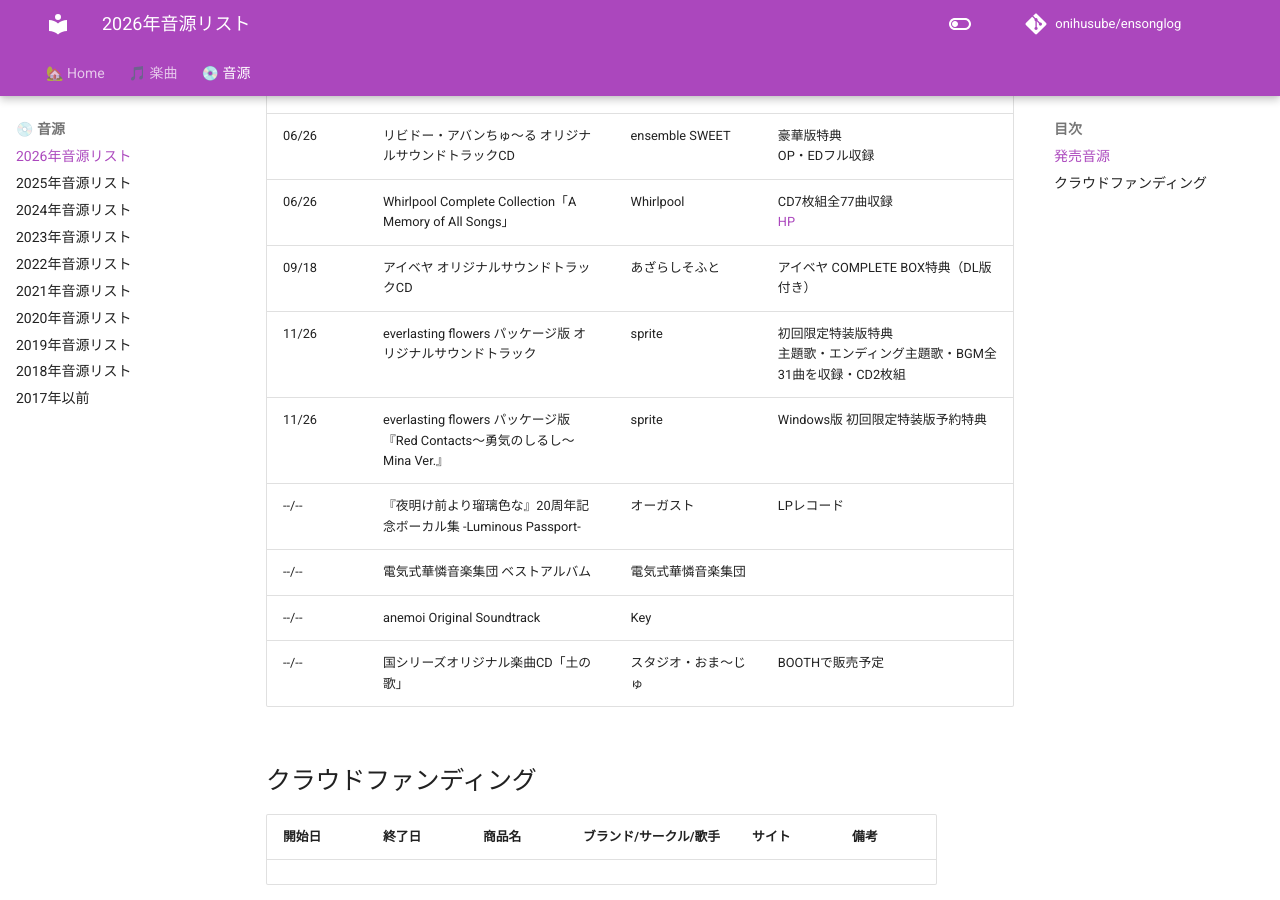
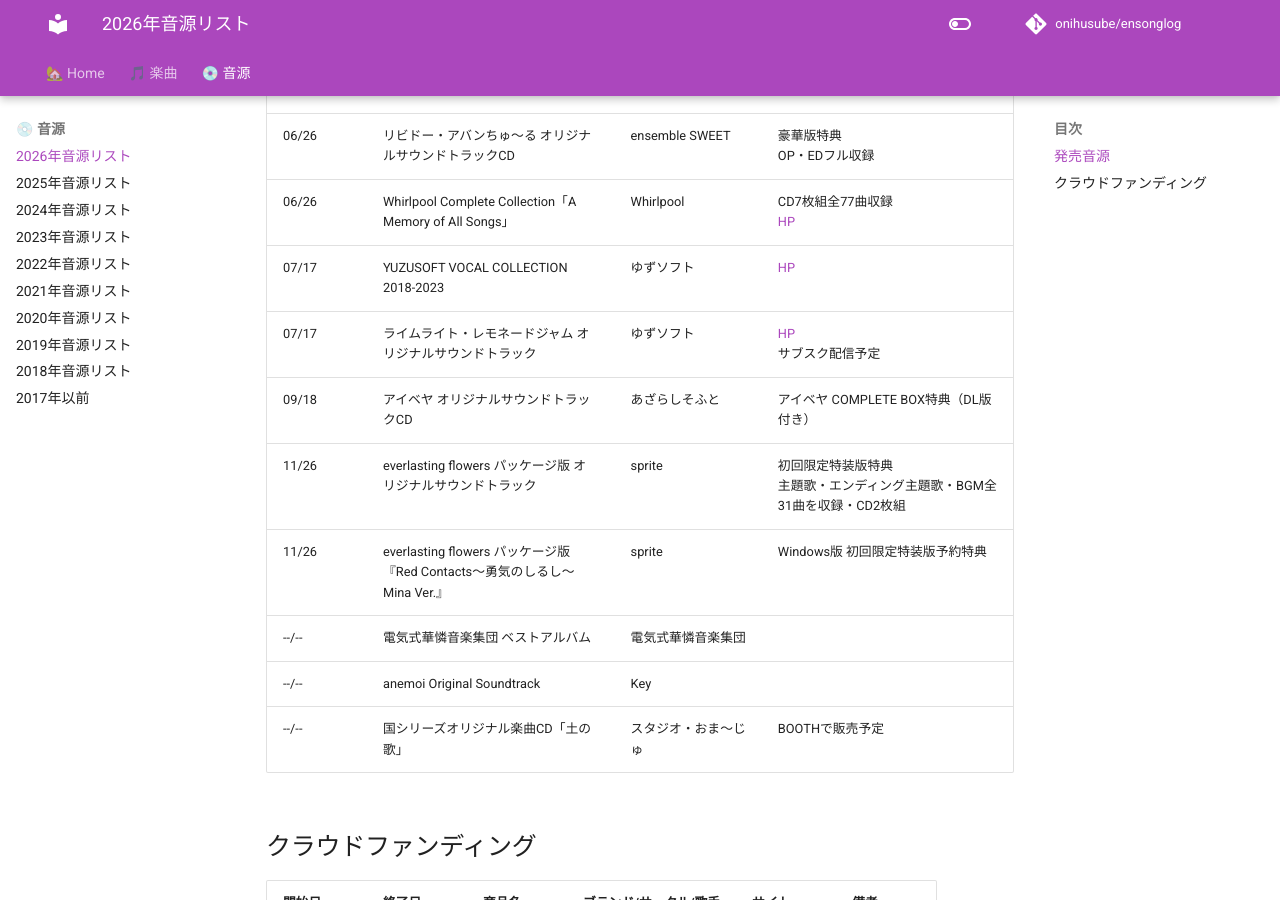
Before and after one commit to onihusube/ensonglog, an MkDocs documentation site: the page built from docs/2026/音源.md, in a window 1280 px wide and 900 px high, scrolled down 6380 px. Built offline with MkDocs 1.6.1 and Material for MkDocs 9.7.7, drawn with Linux system fonts in a browser that asks for light colours; comment, search, counter and statistics services are not loaded.

Commit message:
ゆずソフト関連追加

```diff
--- a/docs/2026/音源.md
+++ b/docs/2026/音源.md
@@ -94,10 +94,11 @@
 | 06/26 | [モザイクの天使 オリジナルサウンドトラック](./音源個別/モザイクの天使オリジナルサウンドトラック.md) | Frill | 豪華版特典 |
 | 06/26 | リビドー・アバンちゅ～る オリジナルサウンドトラックCD | ensemble SWEET | 豪華版特典 </br> OP・EDフル収録 |
 | 06/26 | Whirlpool Complete Collection「A Memory of All Songs」 | Whirlpool | CD7枚組全77曲収録 </br> [HP](https://whirlpool.co.jp/20th/complete_collection.php) |
+| 07/17 | YUZUSOFT VOCAL COLLECTION 2018-2023 | ゆずソフト | [HP](https://www.yuzu-soft.com/lllj_goods2026.html) |
+| 07/17 | ライムライト・レモネードジャム オリジナルサウンドトラック | ゆずソフト | [HP](https://www.yuzu-soft.com/lllj_goods2026.html) </br> サブスク配信予定 |
 | 09/18 | アイベヤ オリジナルサウンドトラックCD | あざらしそふと | アイベヤ COMPLETE BOX特典（DL版付き） |
 | 11/26 | everlasting flowers パッケージ版 オリジナルサウンドトラック | sprite | 初回限定特装版特典 </br> 主題歌・エンディング主題歌・BGM全31曲を収録・CD2枚組 |
 | 11/26 | everlasting flowers パッケージ版 『Red Contacts〜勇気のしるし〜 Mina Ver.』 | sprite | Windows版 初回限定特装版予約特典 |
-| --/-- | 『夜明け前より瑠璃色な』20周年記念ボーカル集 -Luminous Passport- | オーガスト | LPレコード |
 | --/-- | 電気式華憐音楽集団 ベストアルバム | 電気式華憐音楽集団 |  |
 | --/-- | anemoi Original Soundtrack | Key |  |
 | --/-- | 国シリーズオリジナル楽曲CD「土の歌」 | スタジオ・おま～じゅ | BOOTHで販売予定 |
```
